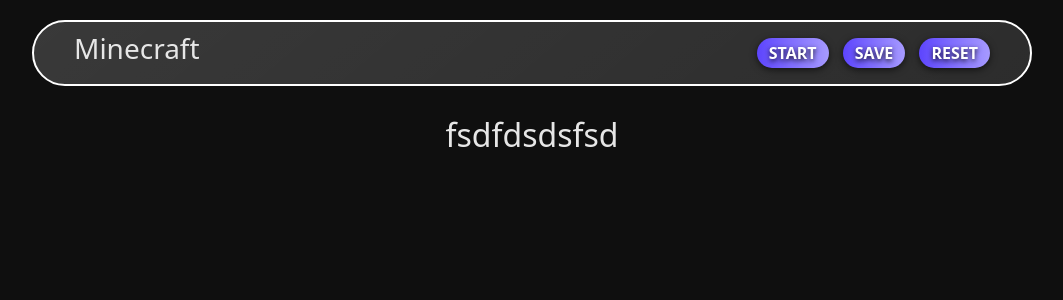
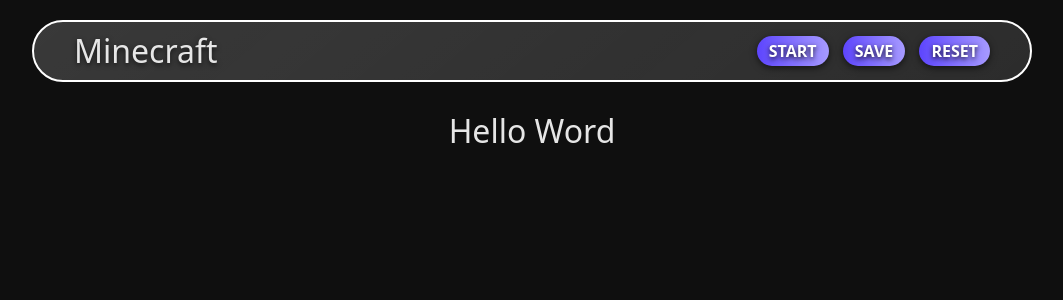
Before and after one commit to SrVertex/TechAcademy3, a PHP site: page / in a window 1280 px wide. Shown: the top 300 px of the page, without its empty margins (108-1171 px from the left). Run offline with PHP 8.4, Linux system fonts and the light colour scheme.

Commit message:
versão 1.3 ajuste de margin header

```diff
--- a/css/style.css
+++ b/css/style.css
@@ -16,8 +16,11 @@
   justify-content: space-between;
   align-items: center;
   border-radius: 50px;
-  padding: 10px 40px;
+  padding: 10px;
   margin: 20px 0; }
+  header h2 {
+    margin: 0;
+    text-shadow: 0 2px 5px rgba(0, 0, 0, 0.638); }
   header nav button {
     background-image: linear-gradient(to right, #5D45FD 0%, #A89CFF 51%, #5D45FD 100%);
     box-shadow: 0 2px 7px rgba(0, 0, 0, 0.582);
@@ -45,7 +48,8 @@
 @media (min-width: 1000px) {
   header {
     width: 1000px;
-    margin: 20px auto; } }
+    margin: 20px auto;
+    padding: 10px 40px; } }
 main {
   width: 1000px;
   margin: auto; }
--- a/css/style.scss
+++ b/css/style.scss
@@ -26,21 +26,22 @@
         align-items: center;
 
         border-radius: 50px;
-        padding: 10px 40px;
+        padding: 10px;
         margin: 20px 0;
+
+            // h3
+                h2 {
+                    margin: 0;
+                    text-shadow: 0 2px 5px rgba(0, 0, 0, 0.638);
+                }
 
             // botões
         nav {
             button {
 
                 //bg do botão
-                background-image: linear-gradient(
-                    to right,
-                    #5D45FD 0%,
-                    #A89CFF 51%,
-                    #5D45FD 100%
-                  );
-                  box-shadow: 0 2px 7px rgba(0, 0, 0, 0.582);
+                    background-image: linear-gradient( to right,#5D45FD 0%, #A89CFF 51%, #5D45FD 100%);
+                    box-shadow: 0 2px 7px rgba(0, 0, 0, 0.582);
 
                     // animação
                   padding: 3px 12px;
@@ -63,9 +64,6 @@
                 font-weight: bold;
                 align-content: center;
                 text-shadow: 0 2px 5px rgba(0, 0, 0, 0.878);
-
-
-
             }
 
         }
@@ -87,6 +85,7 @@
         // tamanho conteiner
             width: 1000px;
             margin: 20px auto;
+            padding: 10px 40px;
            }
     }
 
--- a/index.php
+++ b/index.php
@@ -20,7 +20,7 @@
     <!-- Titulo do jogo -->
     <header>
 
-        <h3>Minecraft</h3>
+        <h2>Minecraft</h2>
 
         <nav>
             <button type="">Start</button>
@@ -32,7 +32,7 @@
 
     <!-- conteudo prinscipal -->
     <main>
-        <h2>fsdfdsdsfsd</h2>
+        <h2>Hello Word</h2>
 
     </main>
 
```
Also changed, not shown: 1 other file.
